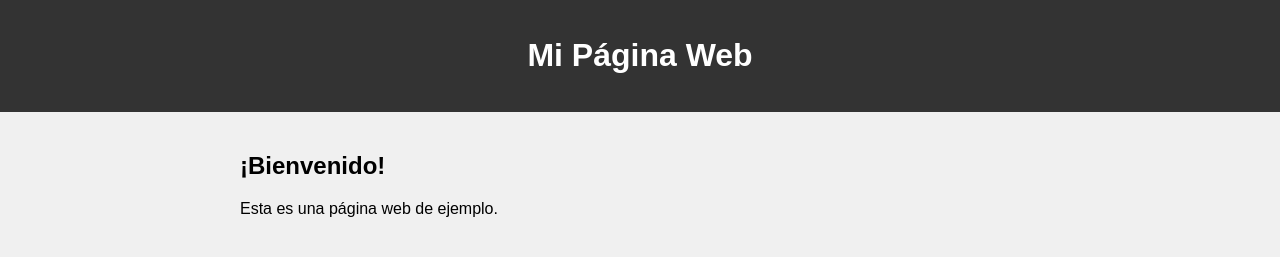
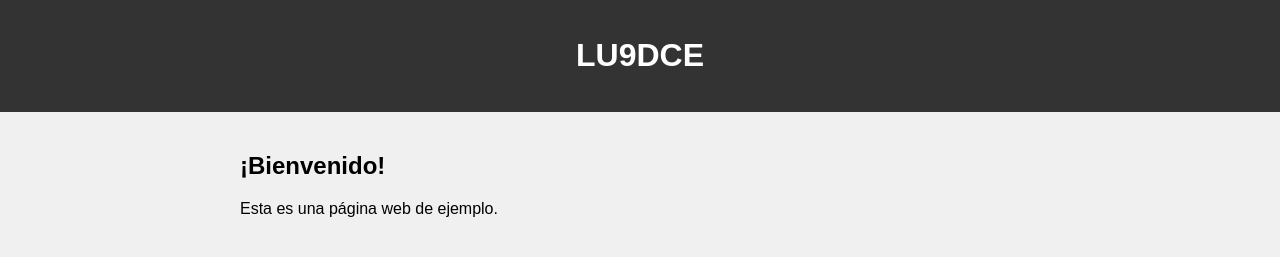
Before and after one commit to lu9dce/lu9dce.github.io, a plain HTML site: page index.html in a window 1280 px wide. Drawn offline with Linux system fonts and the light colour scheme.

Commit message:
Update index.html

```diff
--- a/index.html
+++ b/index.html
@@ -29,7 +29,7 @@
 </head>
 <body>
     <header>
-        <h1>Mi Página Web</h1>
+        <h1>LU9DCE</h1>
     </header>
     <div class="container">
         <h2>¡Bienvenido!</h2>
```
